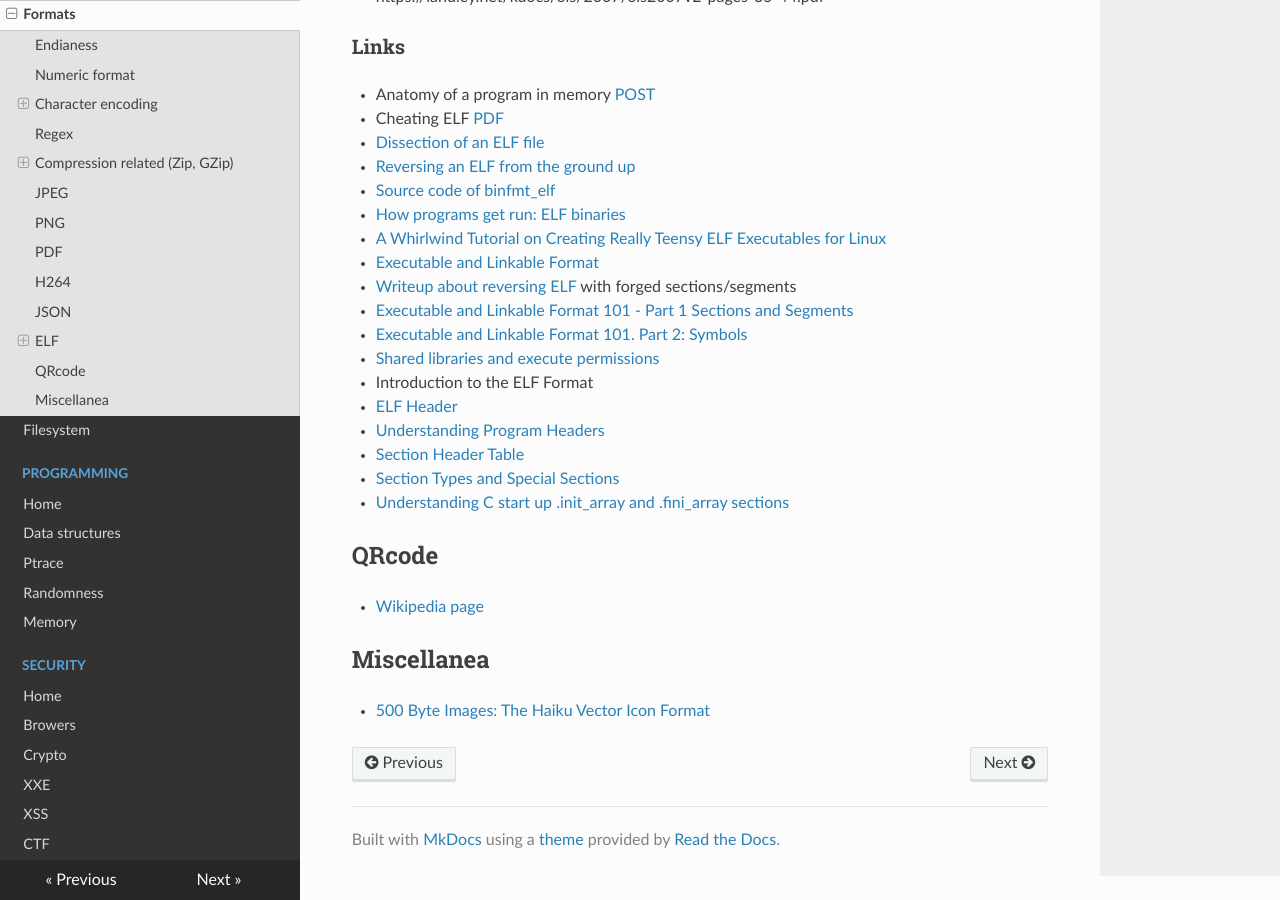
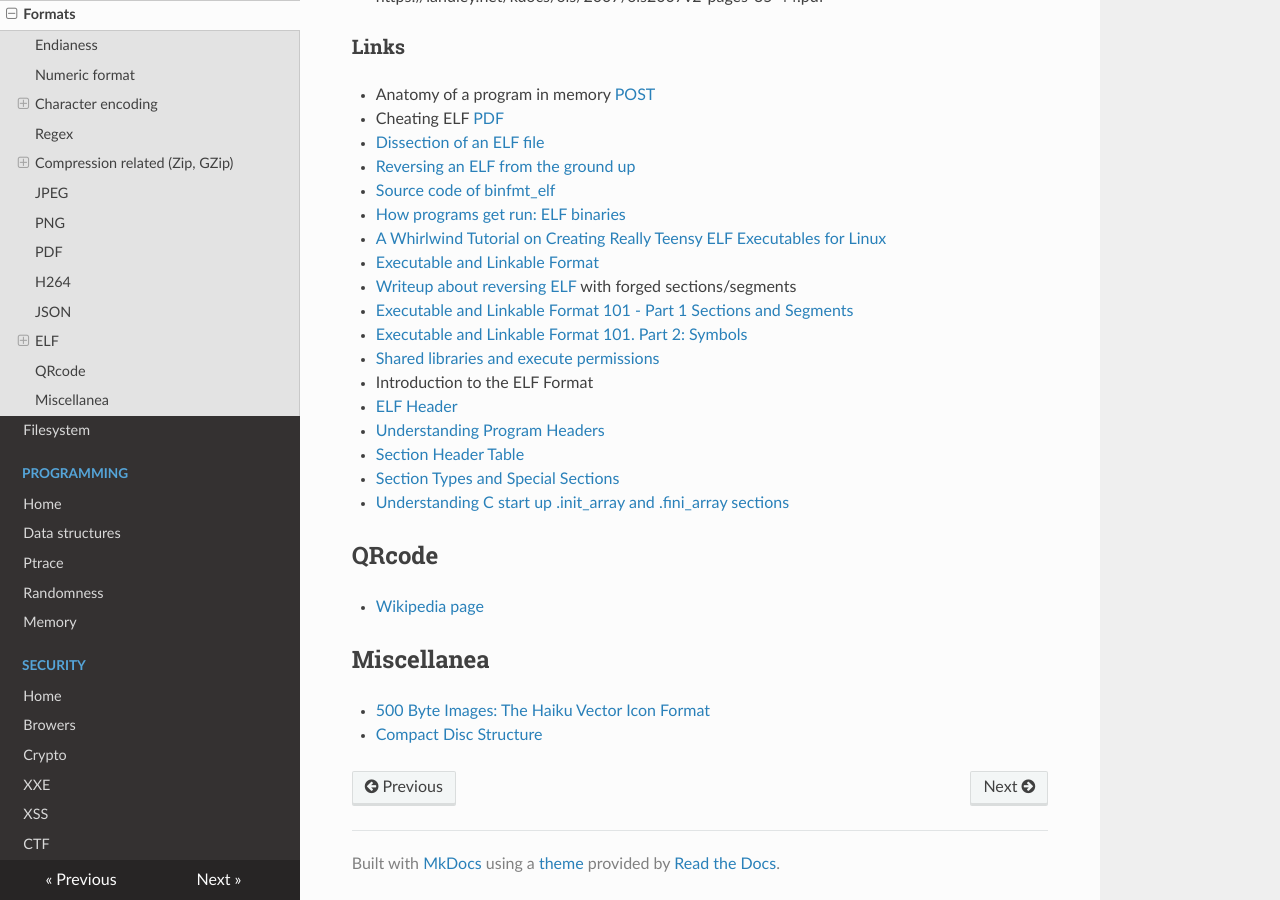
Before and after one commit to gipi/low-level, an MkDocs documentation site: the page built from docs/formats.md, in a window 1280 px wide and 900 px high, scrolled down 4814 px. Built offline with MkDocs 1.6.1, drawn with Linux system fonts in a browser that asks for light colours; nearby versions of some CDN libraries; old or Windows-style settings are respelled for this version of MkDocs.

Commit message:
Update formats.md

```diff
--- a/docs/formats.md
+++ b/docs/formats.md
@@ -211,3 +211,4 @@ Relocations are the entities used by the linking process, dynamic or not
 ## Miscellanea
 
  - [500 Byte Images: The Haiku Vector Icon Format](http://blog.leahhanson.us/post/recursecenter2016/haiku_icons.html)
+ - [Compact Disc Structure](https://byuu.net/compact-discs/structure)
```
